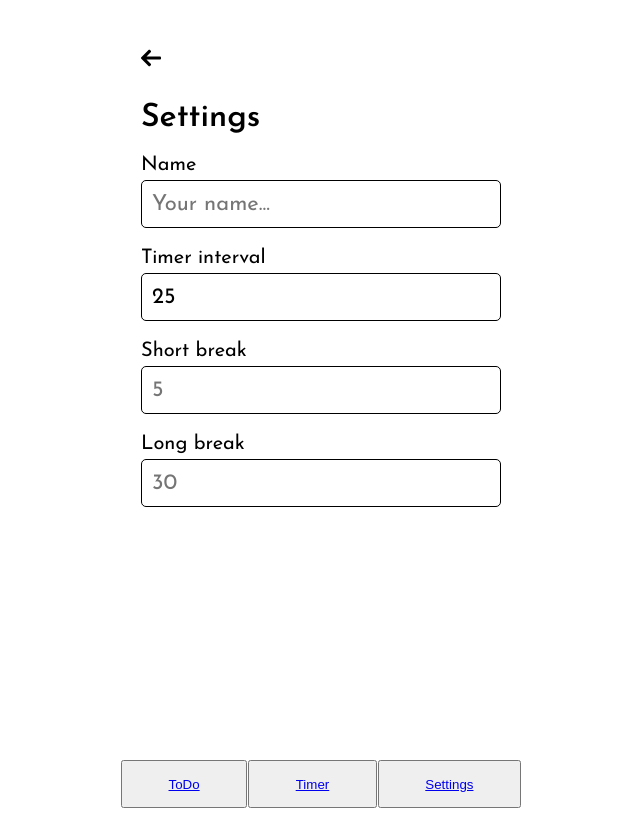
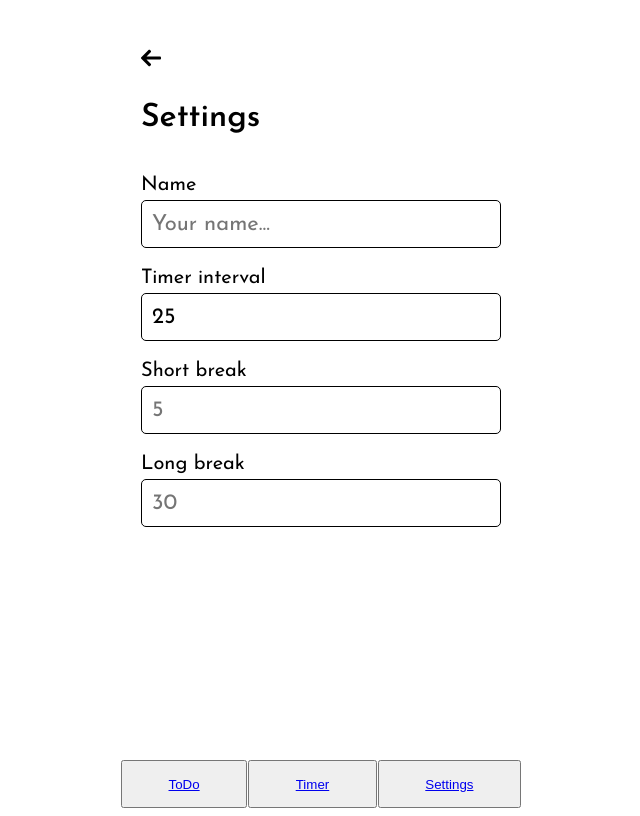
Before and after one commit to timodilg/capstone-project, a React (Create React App) app: page /settings in a window 1280 px wide. Shown: the whole page, without its empty margins (319-959 px from the left). Built offline with nearby package versions, Linux system fonts and the light colour scheme.

Commit message:
Fix refactoring remarks from code review

```diff
--- a/src/pages/Settings.js
+++ b/src/pages/Settings.js
@@ -15,23 +15,17 @@ export default function Settings({ name, setName, interval, setInterval }) {
           value={name}
           onChange={e => setName(e.target.value)}
         ></input>
-      </form>
 
-      <form onSubmit={handleSubmit}>
         <p>Timer interval</p>
         <input
           type="number"
           value={interval}
           onChange={e => setInterval(e.target.value)}
         ></input>
-      </form>
 
-      <form>
         <p>Short break</p>
         <input type="number" placeholder="5"></input>
-      </form>
 
-      <form>
         <p>Long break</p>
         <input type="number" placeholder="30"></input>
       </form>
@@ -57,7 +51,7 @@ const SettingsStyled = styled.div`
 
     p {
       font-size: 20px;
-      margin-top: 0px;
+      margin-top: 20px;
       margin-bottom: 5px;
     }
 
@@ -68,10 +62,6 @@ const SettingsStyled = styled.div`
       font-family: 'Josefin Sans', sans-serif;
       font-size: 22px;
       padding-left: 10px;
-
-      ::placeholder {
-        justify-content: center;
-      }
     }
   }
 `
```
Also changed, not shown: 1 other file (tests, documents, lock files or other folders).
